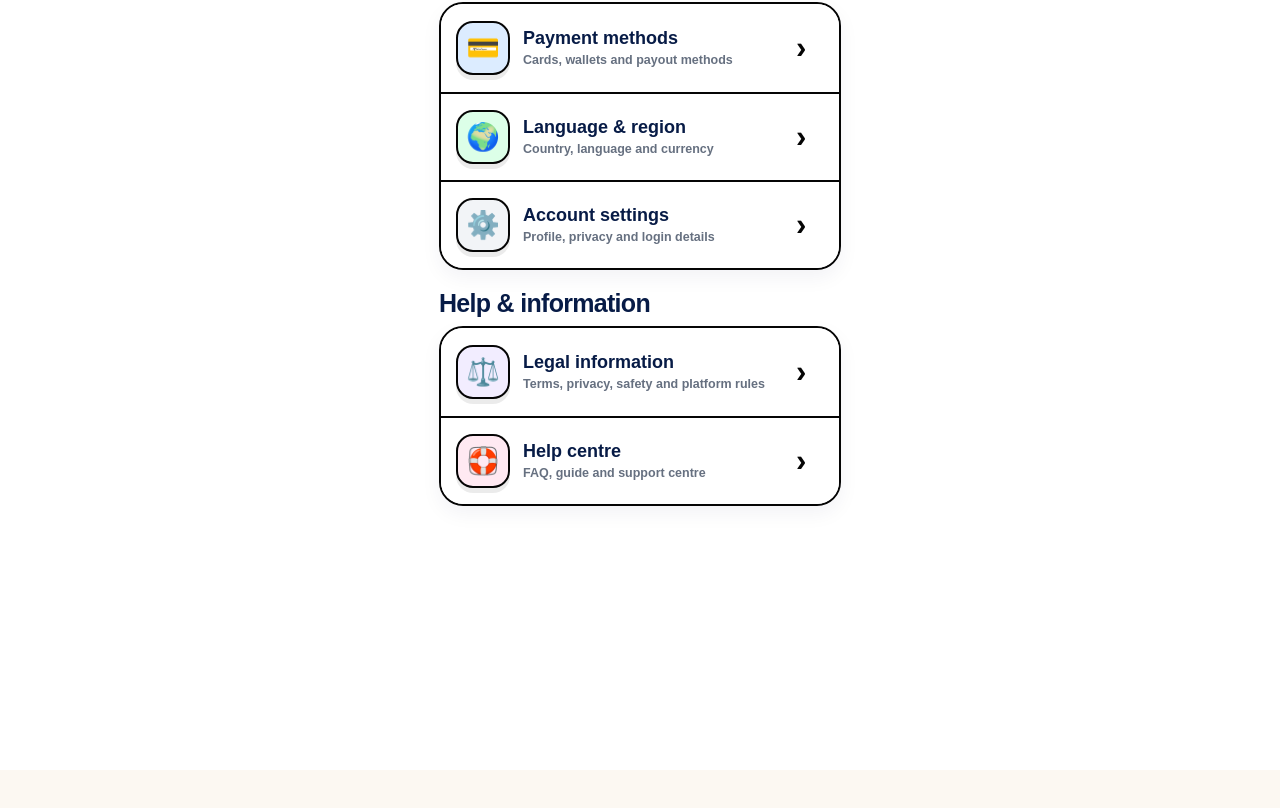
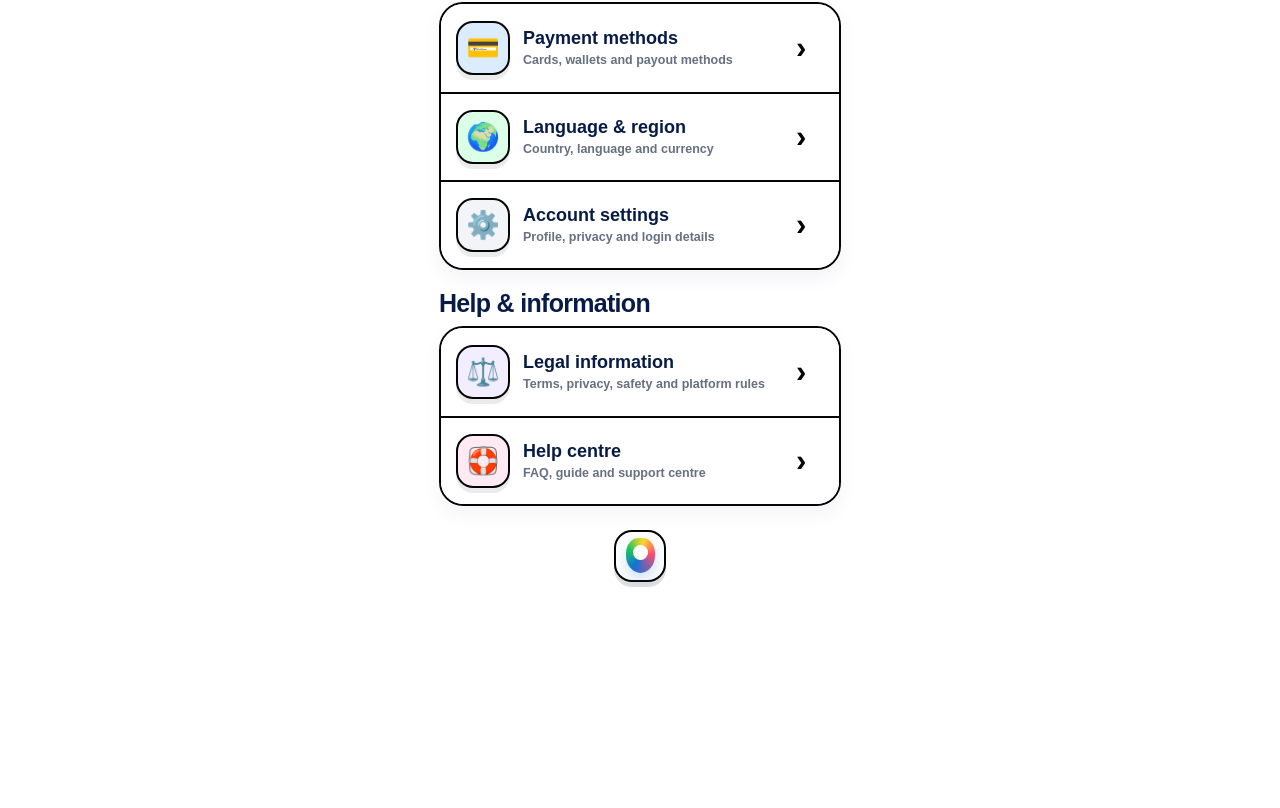
Before and after one commit to bellasalon4u-source/mapbookapp, a Next.js app: page /profile in a window 1280 px wide. Shown: the part 1641-2449 px from the top of the page. Before the commit the page ends 2411 px from the top, so only its background shows below. Built offline with nearby package versions, Linux system fonts and the light colour scheme.

Commit message:
Add small admin logo button to profile

```diff
--- a/app/profile/page.tsx
+++ b/app/profile/page.tsx
@@ -23,7 +23,6 @@ type ProfileTextShape = {
   rewardsHub: string;
   accountHub: string;
   helpHub: string;
-  admin: string;
   myServices: string;
   myServicesHint: string;
   priceList: string;
@@ -75,16 +74,12 @@ type SafeWallet = {
   availableBalance: number;
 };
 
-const OWNER_EMAIL = 'olamepcom@gmail.com';
-
 const BRAND = {
   navy: '#071b46',
   blue: '#0e73d8',
   green: '#19c65a',
   red: '#f00018',
   yellow: '#ffd629',
-  orange: '#ff8a00',
-  pink: '#ff4f9a',
   border: '#050505',
   muted: '#667080',
   bg: '#ffffff',
@@ -116,7 +111,6 @@ const profileTexts: Partial<Record<AppLanguage, ProfileTextShape>> = {
     rewardsHub: 'Bonuses & contact',
     accountHub: 'Account settings',
     helpHub: 'Help & information',
-    admin: 'admin',
     myServices: 'My services',
     myServicesHint: 'Manage your offers, photos and descriptions',
     priceList: 'Price list',
@@ -162,7 +156,6 @@ const profileTexts: Partial<Record<AppLanguage, ProfileTextShape>> = {
     rewardsHub: 'Бонусы и связь',
     accountHub: 'Настройки аккаунта',
     helpHub: 'Помощь и информация',
-    admin: 'админ',
     myServices: 'Мои услуги',
     myServicesHint: 'Управляйте услугами, фото и описаниями',
     priceList: 'Прайс-лист',
@@ -208,7 +201,6 @@ const profileTexts: Partial<Record<AppLanguage, ProfileTextShape>> = {
     rewardsHub: 'Бонуси та звʼязок',
     accountHub: 'Налаштування акаунта',
     helpHub: 'Допомога та інформація',
-    admin: 'адмін',
     myServices: 'Мої послуги',
     myServicesHint: 'Керуйте послугами, фото та описами',
     priceList: 'Прайс-лист',
@@ -254,7 +246,6 @@ const profileTexts: Partial<Record<AppLanguage, ProfileTextShape>> = {
     rewardsHub: 'Bonusy a kontakt',
     accountHub: 'Nastavení účtu',
     helpHub: 'Pomoc a informace',
-    admin: 'admin',
     myServices: 'Moje služby',
     myServicesHint: 'Správa nabídek, fotek a popisů',
     priceList: 'Ceník',
@@ -366,10 +357,6 @@ function readSafeWallet(): SafeWallet {
   }
 }
 
-function isOwnerProfile(profile: SafeProfile) {
-  return String(profile.email || '').trim().toLowerCase() === OWNER_EMAIL;
-}
-
 function OlamepLogo() {
   return (
     <div style={{ display: 'inline-flex', alignItems: 'center', justifyContent: 'center', gap: 9 }}>
@@ -410,6 +397,54 @@ function OlamepLogo() {
         Olamep
       </div>
     </div>
+  );
+}
+
+function SmallAdminLogoButton({ onClick }: { onClick: () => void }) {
+  return (
+    <button
+      type="button"
+      onClick={onClick}
+      aria-label="Open Olamep admin"
+      style={{
+        margin: '24px auto 0',
+        width: 52,
+        height: 52,
+        borderRadius: 18,
+        border: `2.5px solid ${BRAND.border}`,
+        background: '#ffffff',
+        display: 'flex',
+        alignItems: 'center',
+        justifyContent: 'center',
+        cursor: 'pointer',
+        boxShadow: '0 5px 0 rgba(0,0,0,0.12)',
+      }}
+    >
+      <span
+        style={{
+          width: 29,
+          height: 35,
+          borderRadius: '50% 50% 58% 58%',
+          background:
+            'conic-gradient(from 210deg, #0e73d8 0deg, #24c45a 92deg, #ffd629 160deg, #ff4b72 230deg, #0e73d8 360deg)',
+          position: 'relative',
+          display: 'block',
+          boxShadow: '0 6px 14px rgba(14,115,216,0.22)',
+        }}
+      >
+        <span
+          style={{
+            position: 'absolute',
+            left: 7,
+            top: 7,
+            width: 15,
+            height: 15,
+            borderRadius: 999,
+            background: '#ffffff',
+          }}
+        />
+      </span>
+    </button>
   );
 }
 
@@ -476,7 +511,6 @@ export default function ProfilePage() {
   }, []);
 
   const text = useMemo(() => getText(language), [language]);
-  const isOwner = useMemo(() => isOwnerProfile(profile), [profile]);
 
   const workItems: SectionItem[] = [
     {
@@ -1096,26 +1130,7 @@ export default function ProfilePage() {
           onOpen={(route) => router.push(route)}
         />
 
-        {isOwner ? (
-          <button
-            type="button"
-            onClick={() => router.push('/admin')}
-            style={{
-              margin: '18px auto 0',
-              display: 'block',
-              border: 'none',
-              background: 'transparent',
-              color: BRAND.blue,
-              fontSize: 12,
-              fontWeight: 900,
-              textDecoration: 'underline',
-              cursor: 'pointer',
-              padding: '8px 16px',
-            }}
-          >
-            {text.admin}
-          </button>
-        ) : null}
+        <SmallAdminLogoButton onClick={() => router.push('/admin')} />
       </div>
 
       <BottomNav active="profile" />
```
